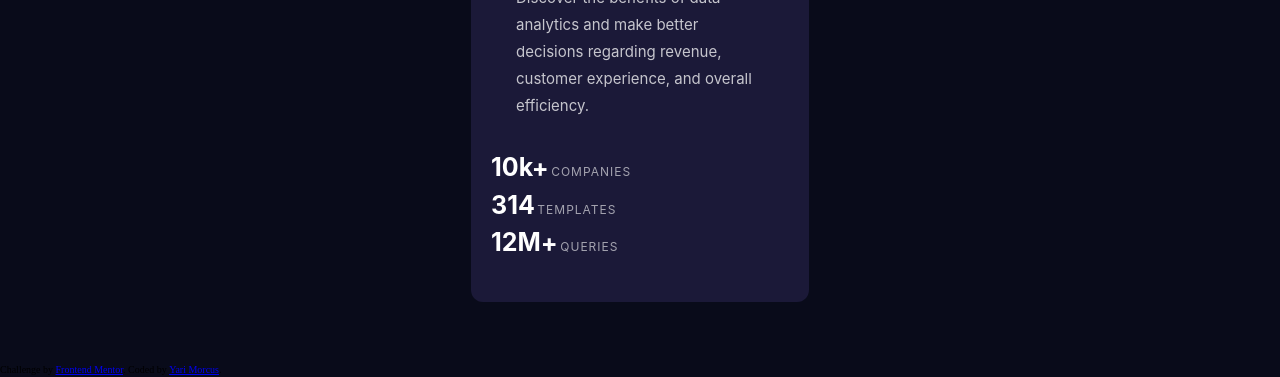
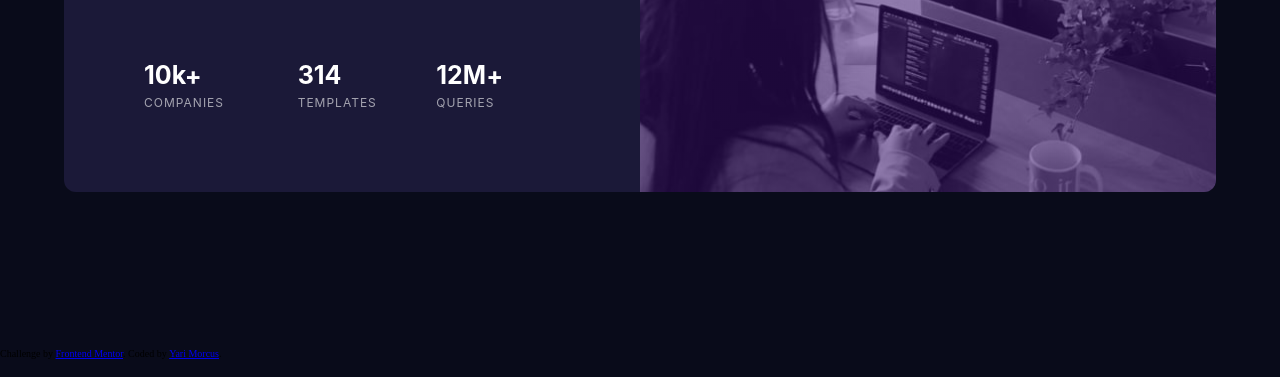
Before and after one commit to YariMorcus/stats-preview-card-component, a website: page index.html in a window 1280 px wide. Shown: the part 439-816 px from the top of the page. Drawn offline with Linux system fonts and the light colour scheme.

Commit message:
Add desktop CSS

```diff
--- a/sass/components/_stats-pr-card.scss
+++ b/sass/components/_stats-pr-card.scss
@@ -1,5 +1,8 @@
 // Import variables module
 @use "../abstracts/variables" as v;
+
+// Import media query
+@use "../abstracts/mixins" as m;
 
 .stats-pr-card {
     margin-top: 6rem;
@@ -11,12 +14,40 @@
     border-bottom-right-radius: 1.2rem;
     background-color: v.$dark-desaturated-blue;
 
+    @include m.min-width-768px() {
+        display: grid;
+        grid-template-columns: repeat(2, 1fr);
+        max-width: 70rem;
+        border-radius: 1.2rem;
+    }
+
+    @include m.min-width-978px() {
+        max-width: 90rem;
+    }
+
+    @include m.min-width-1078px() {
+        max-width: 120rem;
+    }
+
+    &__header {
+        @include m.min-width-768px() {
+            order: 1;
+        }
+    }
+
     &__header-image {
         height: 20rem;
         background-image: linear-gradient(hsla(265, 78%, 25%, 0.5), hsla(265, 78%, 25%, 0.5)), url('../img/image-header-mobile.jpg');
         background-size: cover;
         border-top-left-radius: 1.2rem;
         border-top-right-radius: 1.2rem;
+
+        @include m.min-width-768px() {
+            height: 100%;
+            background-position: center;
+            border-top-left-radius: initial;
+            border-bottom-right-radius: 1.2rem;
+        }
     }
 
     &__img {
@@ -26,6 +57,14 @@
 
     &__section {
         padding: 4rem 2rem;
+
+        @include m.min-width-978px() {
+            padding: 4rem 5rem;
+        }
+
+        @include m.min-width-1078px() {
+            padding: 9rem 8rem 8rem;
+        }
     }
 
     &__title {
@@ -34,8 +73,8 @@
         font-size: 3rem;
         line-height: 1.2;
 
-        &--center {
-            text-align: center;
+        @include m.min-width-1078px() {
+            font-size: 4rem;
         }
     }
 
@@ -47,19 +86,45 @@
         color: v.$slightly-transparent-white-75;
         line-height: 1.8;
 
-        &--center {
-            text-align: center;
+        @include m.min-width-768px() {
+            width: 30rem;
+        }
+
+        @include m.min-width-978px() {
+            margin-bottom: 6rem;
+            padding-right: initial;
+            padding-left: initial;
+            width: 38rem;
         }
     }
 
-    &__statistics {
+    &__stats-container {
+        @include m.min-width-978px() {
+            display: grid;
+            grid-template-columns: repeat(3, 1fr);
+        }
+    }
+
+    &__stats {
         display: flex;
         flex-direction: column;
         align-items: center;
         font-size: 2rem;
 
+        @include m.min-width-1078px() {
+            align-items: flex-start;
+
+            &:not(:first-child) {
+                padding-left: 1.5rem;
+            }
+        }
+
         &:not(:last-child) {
             margin-bottom: 2.5rem;
+
+            @include m.min-width-1078px() {
+                margin-bottom: initial;
+            }
         }
     }
 
@@ -79,6 +144,5 @@
         font-size: 1.2rem;
         color: v.$slightly-transparent-white-60;
         text-transform: uppercase;
-        letter-spacing: 1px;
     }
 }
```
Also changed, not shown: styles/main.css.
